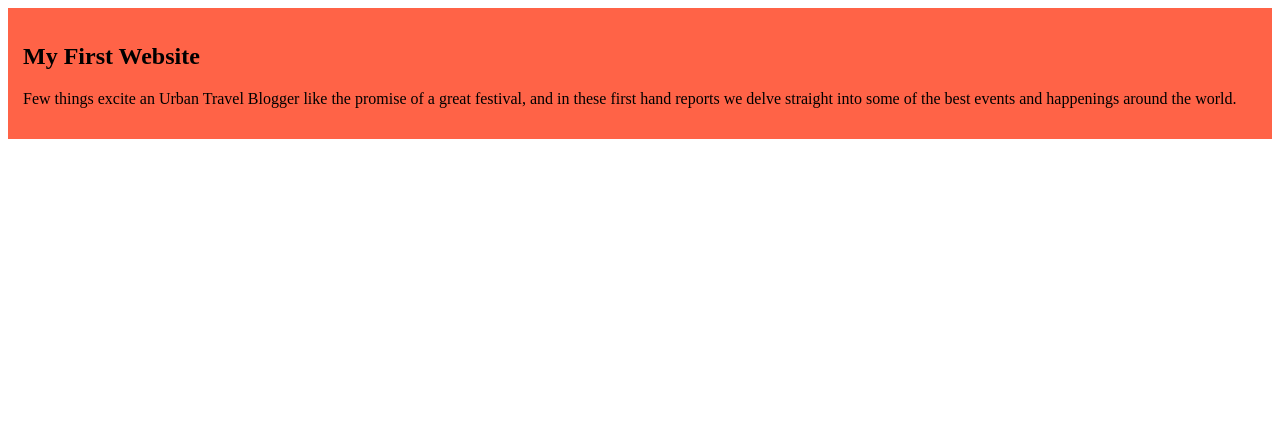
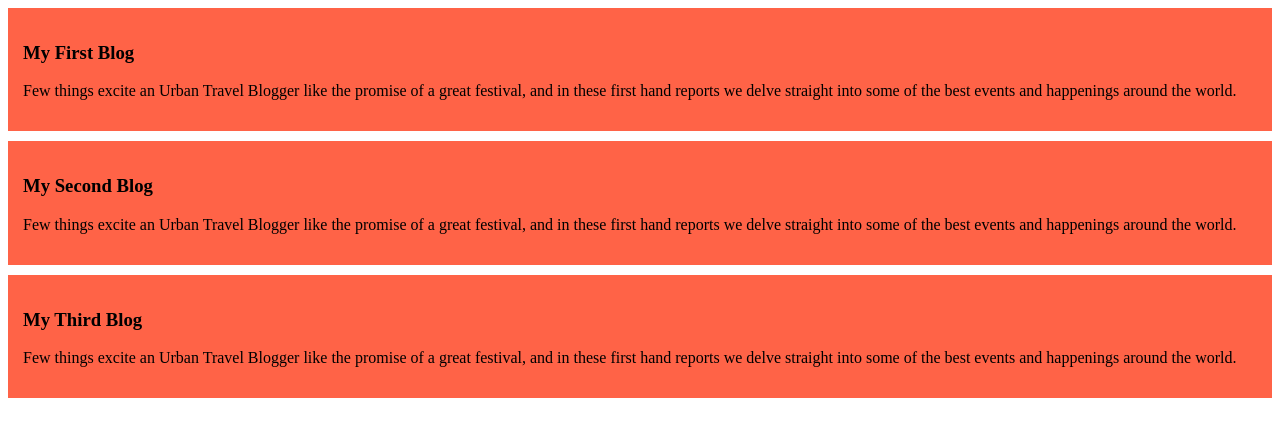
Before and after one commit to sanjidachowdhury/my-simple-website, a plain HTML site: page index.html in a window 1280 px wide. Drawn offline with Linux system fonts and the light colour scheme.

Commit message:
added the second and third blog

```diff
--- a/index.html
+++ b/index.html
@@ -10,7 +10,17 @@
 
 <body>
     <div>
-        <h2>My First Website</h2>
+        <h3>My First Blog</h3>
+        <p>Few things excite an Urban Travel Blogger like the promise of a great festival, and in these first hand
+            reports we delve straight into some of the best events and happenings around the world. </p>
+    </div>
+    <div>
+        <h3>My Second Blog</h3>
+        <p>Few things excite an Urban Travel Blogger like the promise of a great festival, and in these first hand
+            reports we delve straight into some of the best events and happenings around the world. </p>
+    </div>
+    <div>
+        <h3>My Third Blog</h3>
         <p>Few things excite an Urban Travel Blogger like the promise of a great festival, and in these first hand
             reports we delve straight into some of the best events and happenings around the world. </p>
     </div>
--- a/styles/blog.css
+++ b/styles/blog.css
@@ -1,4 +1,5 @@
 div {
     background-color: tomato;
     padding: 15px;
+    margin-bottom: 10px;
 }
```
